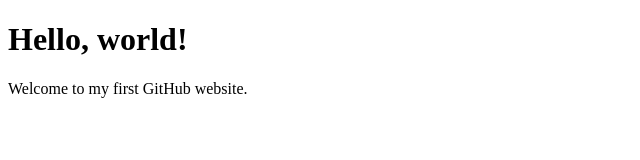
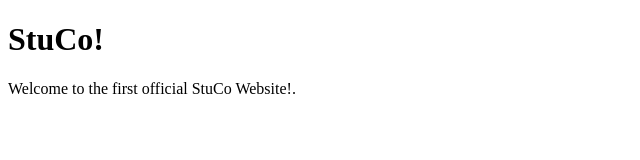
Before and after one commit to StudentPrivateCo/StudentPrivateCo.Github.io, a plain HTML site: page index.html in a window 1280 px wide. Shown: the whole page, without its empty margins (0-640 px from the left). Drawn offline with Linux system fonts and the light colour scheme.

Commit message:
Update index.html

```diff
--- a/index.html
+++ b/index.html
@@ -4,7 +4,7 @@
   <title>My First Website</title>
 </head>
 <body>
-  <h1>Hello, world!</h1>
-  <p>Welcome to my first GitHub website.</p>
+  <h1>StuCo!</h1>
+  <p>Welcome to the first official StuCo Website!.</p>
 </body>
 </html>
```
